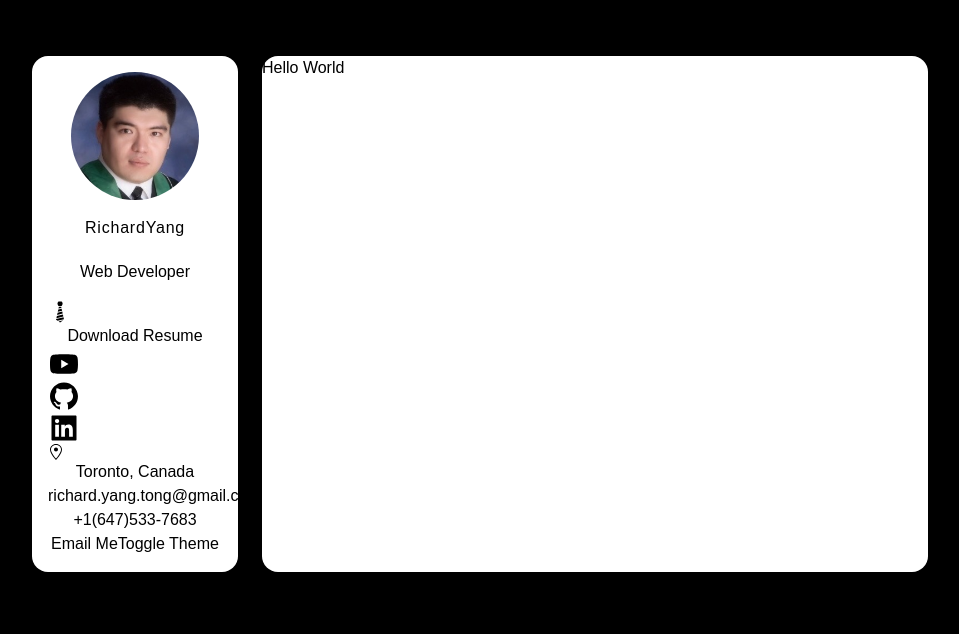
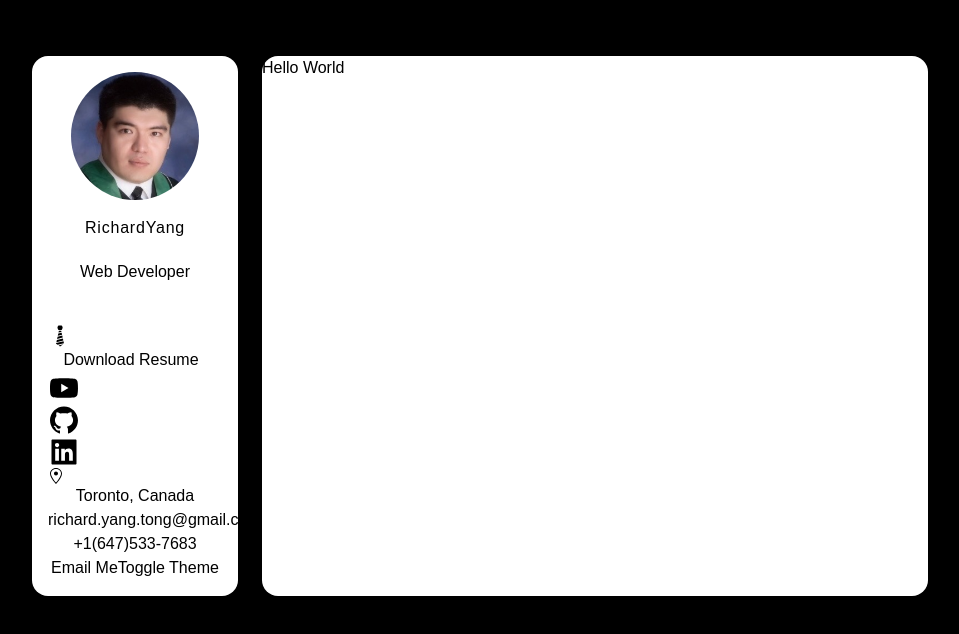
Before and after one commit to Dragontalker/nextjs-tailwindcss-portfolio, a Next.js app: page / in a window 1280 px wide. Shown: the top 634 px of the page, without its empty margins (160-1119 px from the left). Built offline with nearby package versions, Linux system fonts and the light colour scheme.

Commit message:
Added download for resume.

```diff
--- a/components/Sidebar.tsx
+++ b/components/Sidebar.tsx
@@ -13,8 +13,15 @@ const Sidebar = () => {
             <h3 className='my-4 tex-3x1 font-medium tracking-wider'>
                 <span>Richard</span>Yang
             </h3>
-            <p className='px-2 py-1 my-3 bg-grey-200 rounded-full'>Web Developer</p>
-            <p><GiTie className='w-6 h-6'/>Download Resume</p>
+            <p className='px-2 py-1 my-3 bg-grey-200 rounded-full'>
+                Web Developer
+            </p>
+            <a
+                className='px-2 py-1 my-3 bg-grey-200 rounded-full'
+                href=''
+                download='name'>
+                <GiTie className='w-6 h-6'/>Download Resume
+            </a>
             {/* social icon */}
             <div>
                 <a>
```
